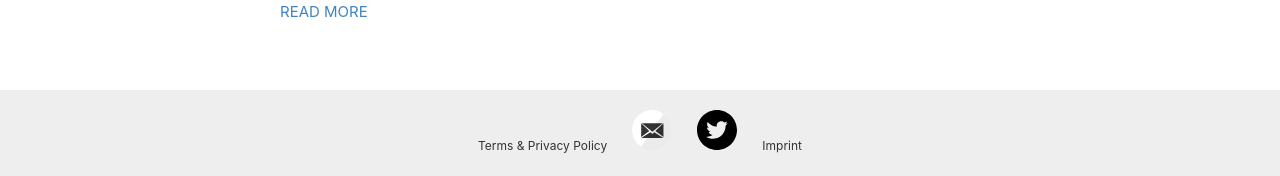
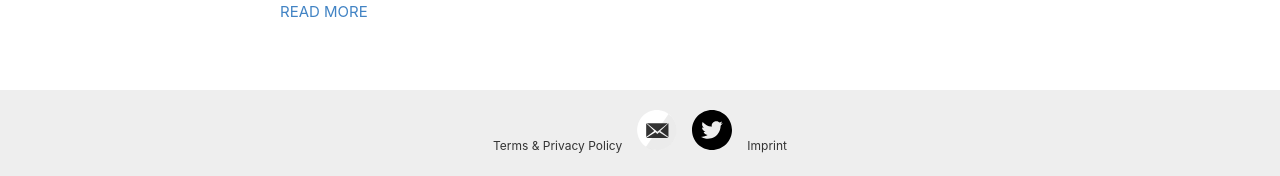
Before and after one commit to tapcode-apps/tapcode-webpage, a Jekyll site: the page built from index.html, in a window 1280 px wide. Shown: the part 936-1112 px from the top of the page. Built offline with Jekyll 4.4.1, drawn with Linux system fonts in a browser that asks for light colours; the list of posts is cut into pages by our own code.

Commit message:
Update margin

```diff
--- a/assets/style.scss
+++ b/assets/style.scss
@@ -423,8 +423,8 @@ footer {
   text-align: center;
 
   a {
-    margin-left: 10px;
-    margin-right: 10px;
+    margin-left: 5px;
+    margin-right: 5px;
     color: $darkGray;
     font-size: 12px;
   }
```
